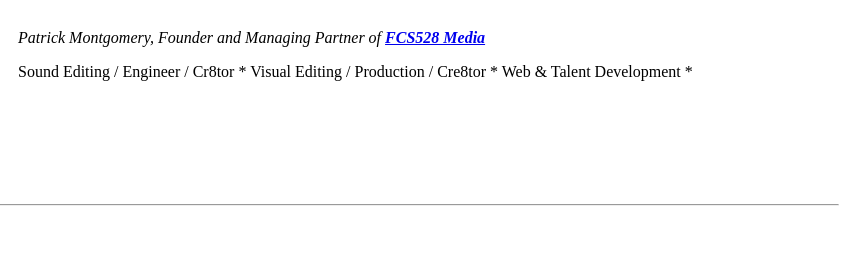
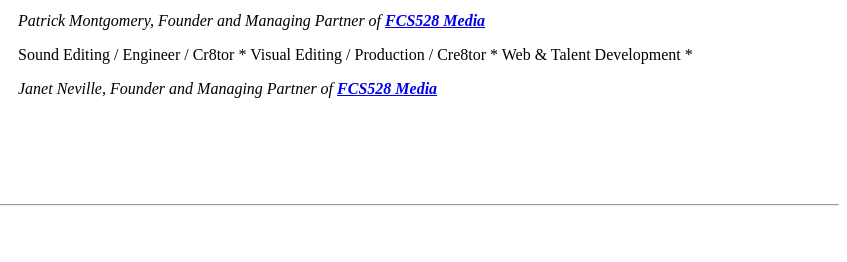
Before and after one commit to PTxLaRoux/fcs528media, a plain HTML site: page index.html in a window 1280 px wide. Shown: the part 158-420 px from the top of the page, 433-1280 px from the left. Drawn offline with Linux system fonts and the light colour scheme.

Commit message:
Update index.html
text update

```diff
--- a/index.html
+++ b/index.html
@@ -16,6 +16,7 @@
 
         <p><em>Patrick Montgomery, Founder and Managing Partner of <strong><a href="www.FCS528.com">FCS528 Media</a></strong></em></p>
         <p>Sound Editing / Engineer / Cr8tor * Visual Editing / Production / Cre8tor * Web & Talent Development *</p>
+        <p><em>Janet Neville, Founder and Managing Partner of <strong><a href="www.FCS528.com">FCS528 Media</a></strong></em><p>
       </td>
     </tr>
   </table>
```
